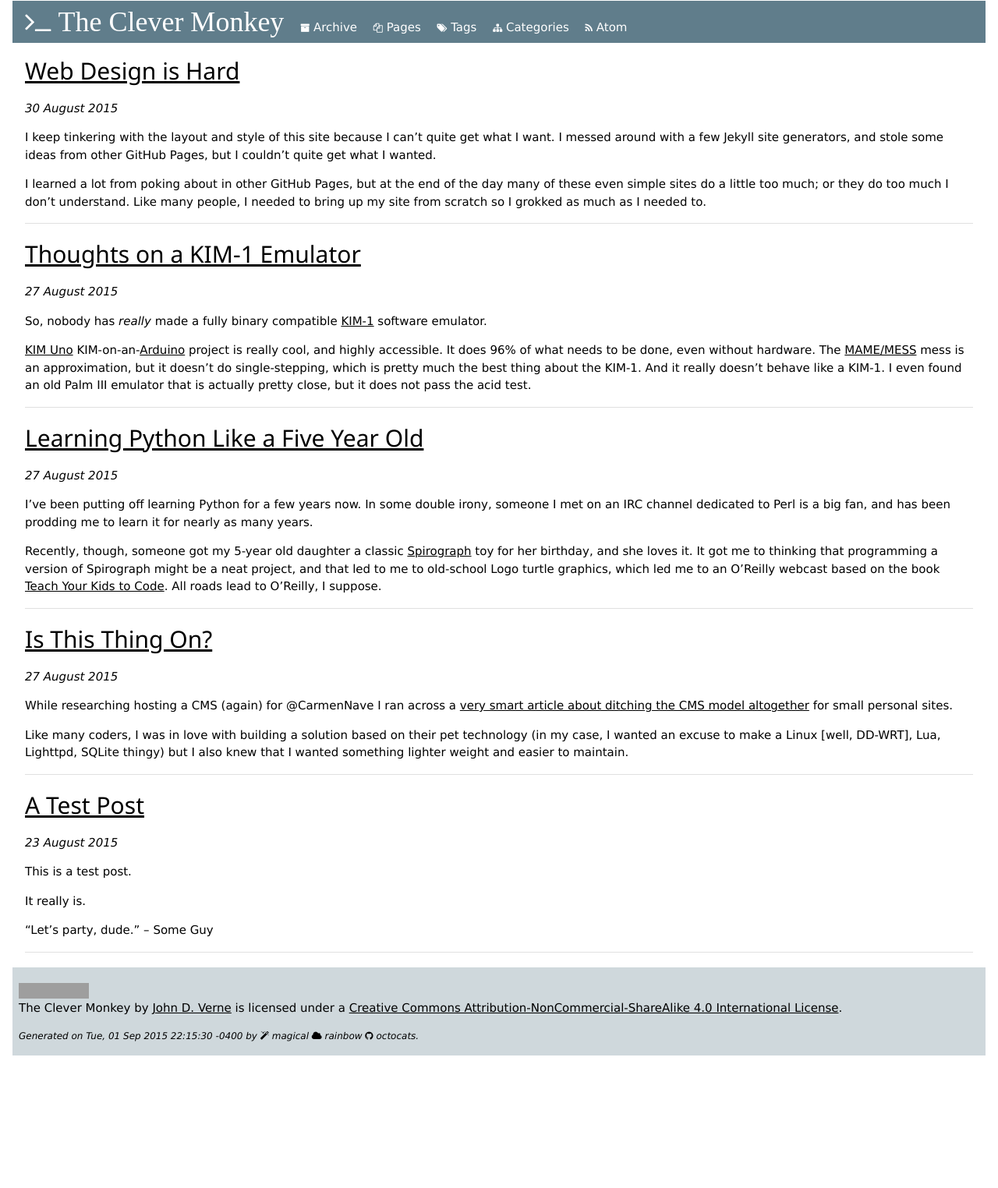
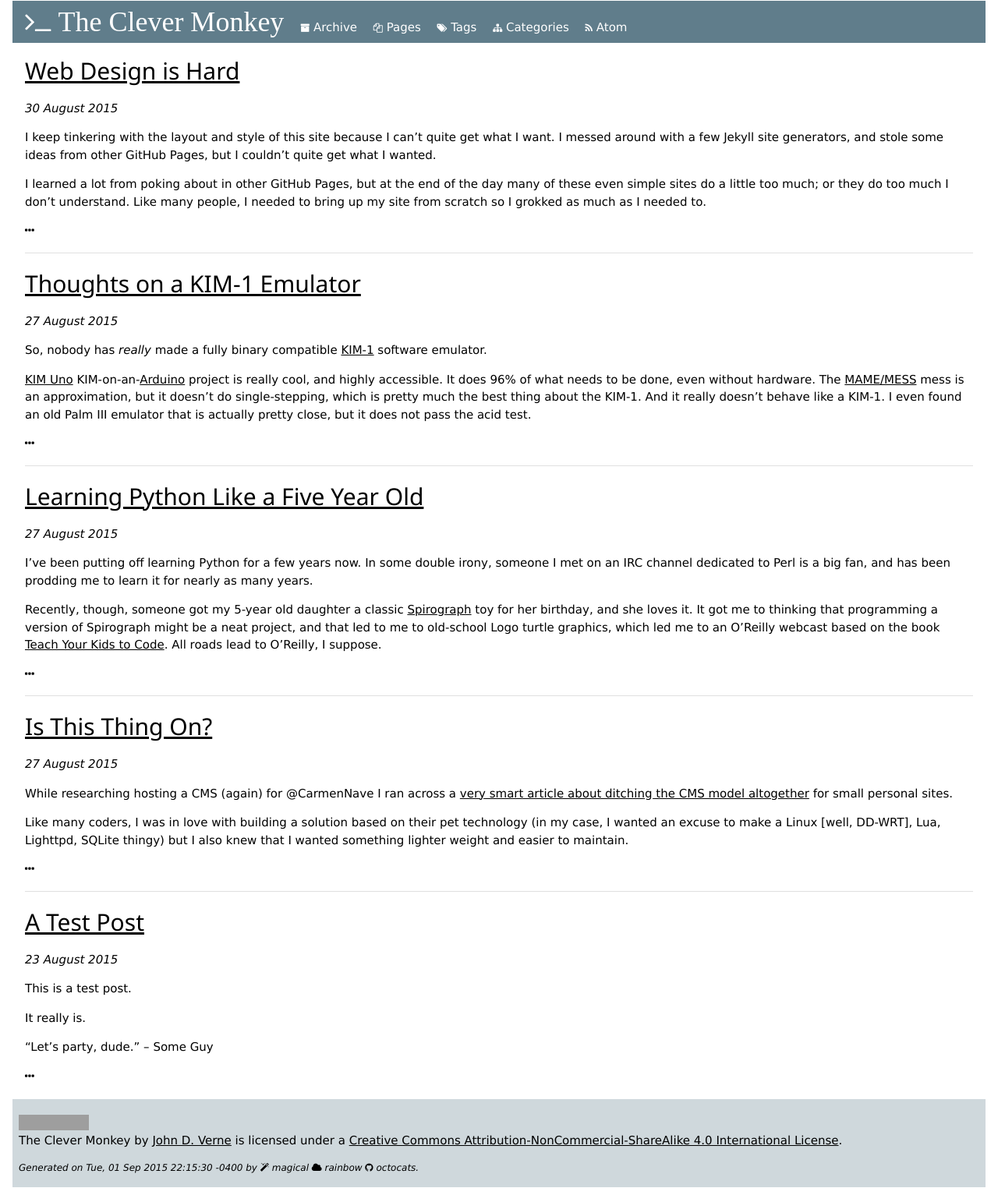
Before and after one commit to jverne/jverne.github.io, a Jekyll site: the page built from index.md, in a window 1280 px wide. Shown: the whole page at 78% size. Built offline with Jekyll 4.4.1, drawn with Linux system fonts in a browser that asks for light colours; nearby versions of some CDN libraries; before the commit the page ends 1355 px from its top, so only the background shows below that; grey boxes are pictures that could not be loaded.

Commit message:
Add ellipsis at the end of incomplete excerpts

```diff
--- a/index.md
+++ b/index.md
@@ -7,5 +7,12 @@ title: Home
 _<time datetime="{{ post.date | date_to_xmlschema }}">{{ post.date | date_to_long_string }}</time>_
 
 {{ post.excerpt | remove: '<p>' | remove: '</p>' }}
----
+
+{% assign full_length = post.content | strip_html | strip_newlines | size %}
+{% assign excerpt_length = post.excerpt | strip_html | strip_newlines | size %}
+{% if full_length > excerpt_length %}
+[<i class="fa fa-ellipsis-h" title="Open '{{ post.title}}'"></i>]({{ post.url }})
+{% endif %}
+
+{% unless forloop.last %}---{% endunless %}
 {% endfor %}
```
